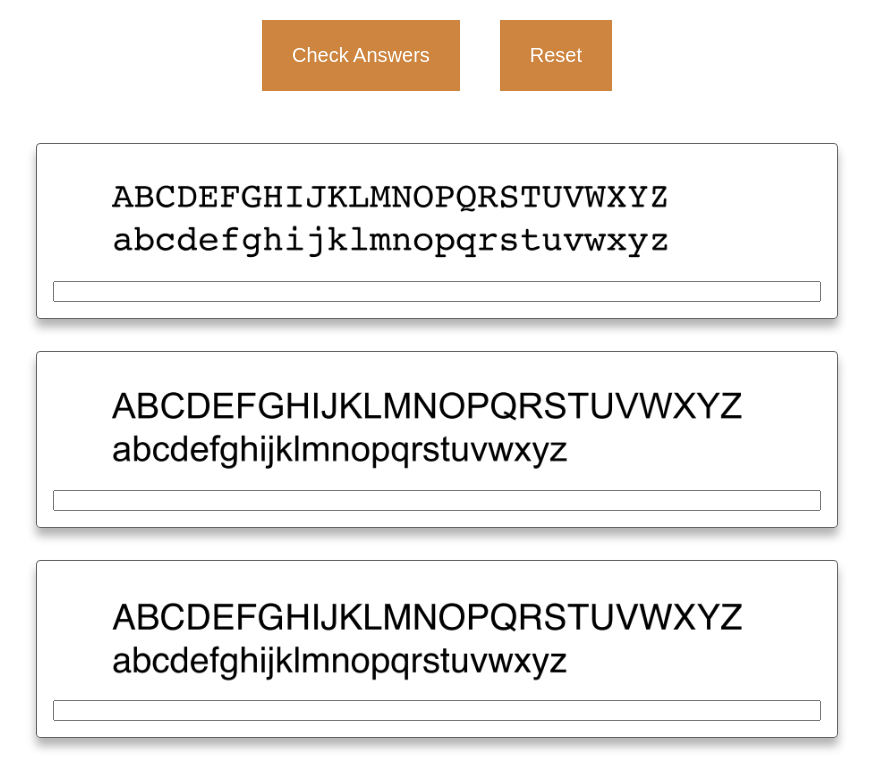
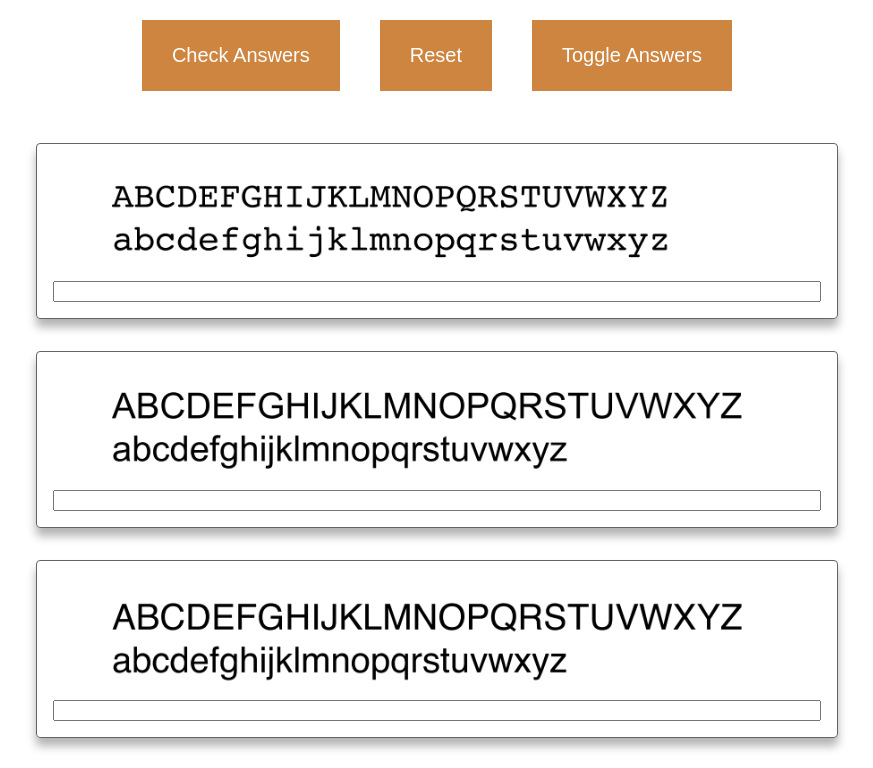
Before and after one commit to nathan-isaac/react-type-review, a React (Create React App) app: page / in a window 1280 px wide. Shown: the top 768 px of the page, without its empty margins (203-1076 px from the left). Built offline with nearby package versions, Linux system fonts and the light colour scheme.

Commit message:
Add toggle answers feature

```diff
--- a/src/components/card/Card.js
+++ b/src/components/card/Card.js
@@ -27,8 +27,15 @@ class Card extends Component {
   }
 
   render() {
+    let answerText;
+
+    if (this.props.showAnswers) {
+      answerText = <h1>{this.props.correctAnswer}</h1>;
+    }
+
     return (
       <div className={this.classes}>
+        {answerText}
         <img src={this.props.imageUrl} alt="Type to guess" />
         <input
           name="type-guess"
--- a/src/components/review-quiz/ReviewQuiz.js
+++ b/src/components/review-quiz/ReviewQuiz.js
@@ -17,6 +17,7 @@ class ReviewQuiz extends Component {
     this.onGuessChange = this.onGuessChange.bind(this);
     this.validate = this.validate.bind(this);
     this.resetQuiz = this.resetQuiz.bind(this);
+    this.toggleAnswers = this.toggleAnswers.bind(this);
   }
 
   onGuessChange({ id, answer }) {
@@ -43,11 +44,20 @@ class ReviewQuiz extends Component {
     this.setState(this.usecase.viewModel());
   }
 
+  toggleAnswers() {
+    console.log("toggle answers");
+
+    this.usecase.toggleAnswers();
+
+    this.setState(this.usecase.viewModel());
+  }
+
   render() {
     return (
       <div className="quiz">
         <button onClick={this.validate}>Check Answers</button>
         <button onClick={this.resetQuiz}>Reset</button>
+        <button onClick={this.toggleAnswers}>Toggle Answers</button>
 
         {this.renderCards()}
       </div>
@@ -62,8 +72,10 @@ class ReviewQuiz extends Component {
           id={question.id}
           imageUrl={question.imageUrl}
           guess={question.answer}
+          correctAnswer={question.correctAnswer}
           correct={question.isCorrect}
           submitted={this.state.submitted}
+          showAnswers={this.state.showAnswers}
           onGuessChange={this.onGuessChange}
         />
       );
--- a/src/entities/Quiz.js
+++ b/src/entities/Quiz.js
@@ -1,6 +1,7 @@
 export default class Quiz {
   constructor(questions = []) {
     this.ended = false;
+    this.showAnswers = false;
     this.questions = questions;
   }
 
@@ -19,4 +20,8 @@ export default class Quiz {
   submit() {
     this.ended = true;
   }
+
+  toggleAnswers() {
+    this.showAnswers = !this.showAnswers;
+  }
 }
--- a/src/usecases/ReviewQuizUseCase.js
+++ b/src/usecases/ReviewQuizUseCase.js
@@ -23,10 +23,15 @@ export default class ReviewQuizSessionUseCase {
     this.createQuiz();
   }
 
+  toggleAnswers() {
+    this.quiz.toggleAnswers();
+  }
+
   viewModel() {
     const questions = this.quiz.questions.map(question => {
       return {
         id: question.id,
+        correctAnswer: question.correctAnswer,
         answer: question.answer,
         isCorrect: question.isCorrect(),
         imageUrl: question.imageUrl
@@ -36,6 +41,7 @@ export default class ReviewQuizSessionUseCase {
     const session = {
       questions: questions,
       submitted: this.quiz.ended,
+      showAnswers: this.quiz.showAnswers,
     };
 
     return session;
```
